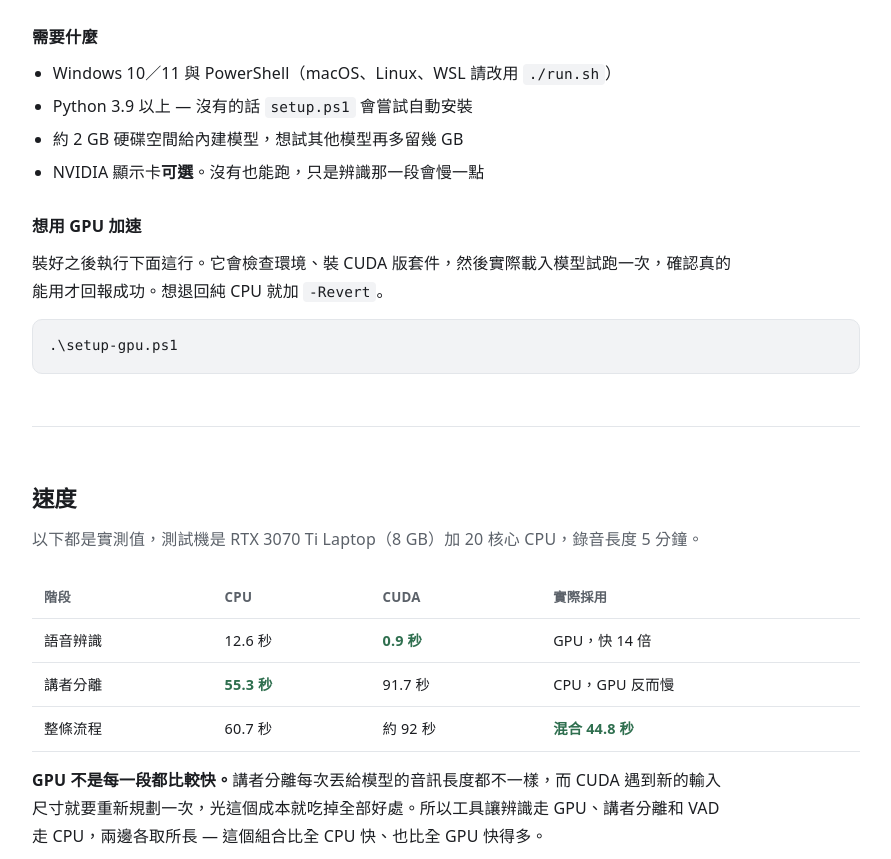
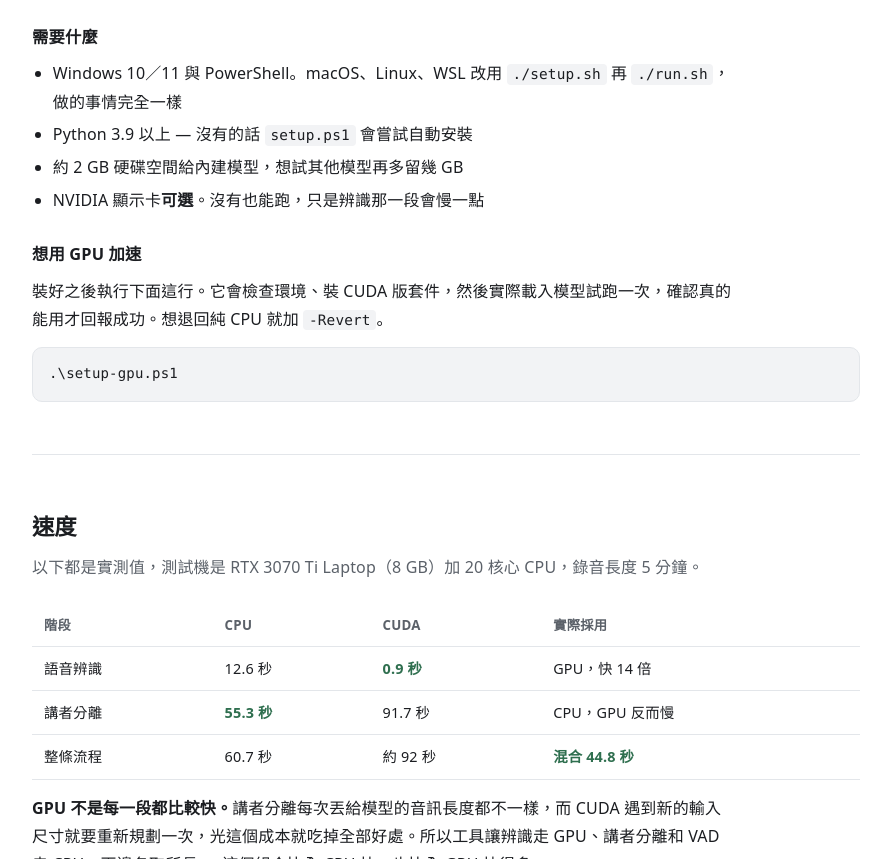
Before and after one commit to Joseph-tsai415/Voice_to_words, a plain HTML site: page docs/index.html in a window 1280 px wide. Shown: the part 1766-2625 px from the top of the page, without its empty margins (194-1085 px from the left). Drawn offline with Linux system fonts and the light colour scheme.

Commit message:
Landing page: point macOS/Linux at setup.sh too
Co-Authored-By: Claude Opus 5 (1M context) <noreply@anthropic.com>

```diff
--- a/docs/index.html
+++ b/docs/index.html
@@ -189,7 +189,7 @@ cd Voice_to_words</code></pre>
 
   <h3>需要什麼</h3>
   <ul>
-    <li>Windows 10／11 與 PowerShell（macOS、Linux、WSL 請改用 <code>./run.sh</code>）</li>
+    <li>Windows 10／11 與 PowerShell。macOS、Linux、WSL 改用 <code>./setup.sh</code> 再 <code>./run.sh</code>，做的事情完全一樣</li>
     <li>Python 3.9 以上 — 沒有的話 <code>setup.ps1</code> 會嘗試自動安裝</li>
     <li>約 2 GB 硬碟空間給內建模型，想試其他模型再多留幾 GB</li>
     <li>NVIDIA 顯示卡<strong>可選</strong>。沒有也能跑，只是辨識那一段會慢一點</li>
```
